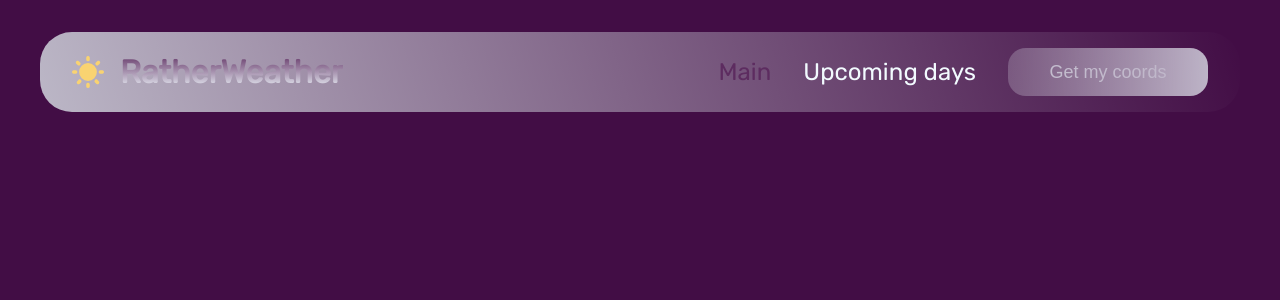
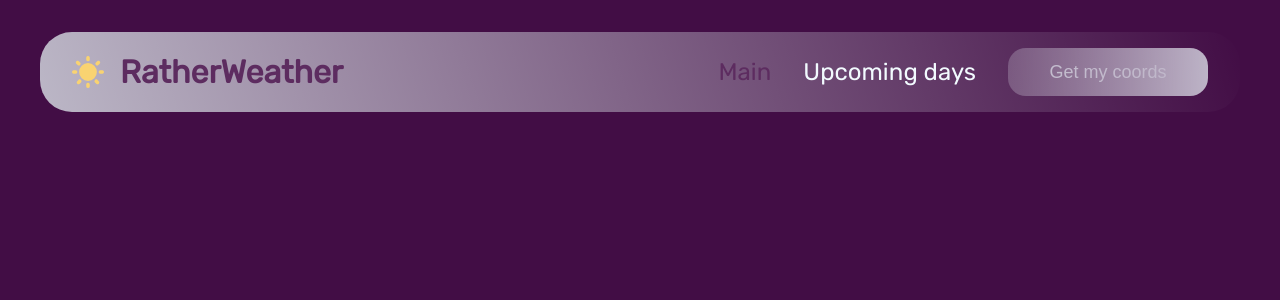
Before and after one commit to Kosmostars7403/rather-weather, an Angular app: page / in a window 1280 px wide. Shown: the top 300 px of the page. Built offline with nearby package versions, Linux system fonts and the light colour scheme; no server answers.

Commit message:
Add icons

```diff
--- a/src/app/main-page/components/main-page/main-page.component.html
+++ b/src/app/main-page/components/main-page/main-page.component.html
@@ -1,6 +1,6 @@
 <main class="current-weather" *ngIf="currentWeather$ | async as currentWeather">
   <p class="body-1 mb8">{{ currentWeather.name }}</p>
-  <p class="body-1 mb24">{{ currentWeather.dt * 1000 | date : 'HH:mm:SS MMM, dd YYYY' }}</p>
+  <p class="body-1 mb24">{{ currentWeather.dt * 1000 | date : 'HH:mm  MMM, dd YYYY' }}</p>
   <p class="body-1 mb8">{{ currentWeather.weather[0].main }}</p>
 
   <div class="temperature-wrapper mb48">
@@ -15,5 +15,10 @@
     <li class="body-1">Visibility: {{ currentWeather.visibility / 1000 }}km</li>
   </ul>
 
-<!--  <pre>{{ currentWeather | json}}</pre>-->
+  <img
+    [src]="'http://openweathermap.org/img/wn/' + currentWeather.weather[0].icon + '@2x.png'"
+    alt="weather icon"
+    class="weather-icon"
+  />
+
 </main>
--- a/src/app/main-page/components/main-page/main-page.component.scss
+++ b/src/app/main-page/components/main-page/main-page.component.scss
@@ -3,6 +3,13 @@
   border-radius: 32px;
   background: linear-gradient(252.44deg, rgba(239, 255, 253, 0.7) 0%, rgba(239, 255, 253, 0) 100%);
   backdrop-filter: blur(40px);
+  position: relative;
+
+  .weather-icon {
+    position: absolute;
+    top: 64px;
+    right: 64px;
+    width: 200px;
   }
 
   .temperature-wrapper {
@@ -22,6 +29,7 @@
     grid-auto-flow: column;
     grid-gap: 32px;
   }
+}
 
 $margin-sizes: (8, 24, 48);
 
--- a/src/app/shared/component/layout/layout.component.scss
+++ b/src/app/shared/component/layout/layout.component.scss
@@ -15,11 +15,7 @@
     gap: 16px;
 
     .logo-text {
-      background: linear-gradient(0, var(--font-color) 0%, var(--primary-color) 100%);;
-      -webkit-background-clip: text;
-      -webkit-text-fill-color: transparent;
-      background-clip: text;
-      text-fill-color: transparent;
+      color: var(--primary-color);
     }
   }
 
--- a/src/app/shared/models/current-day.ts
+++ b/src/app/shared/models/current-day.ts
@@ -5,7 +5,7 @@ export interface Coords {
 
 export interface Weather {
   "id": number,
-  "main": "Clouds" | "Rain",
+  "main": "Clouds" | "Rain" | "Thunderstorm" | "Drizzle" | "Snow" | "Atmosphere" | "Clear",
   "description": string,
   "icon": string
 }
```
Lines whose indentation alone changed are shown as unchanged.
